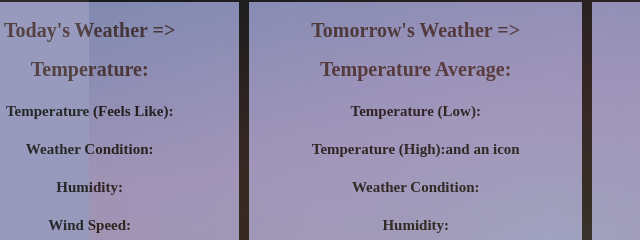
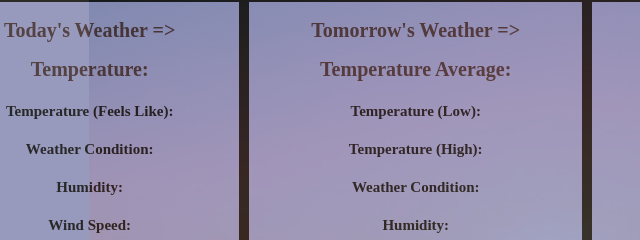
Before and after one commit to 1Amal/javaScriptWeatherApp, a plain HTML site: page index.html in a window 1280 px wide. Shown: the part 181-421 px from the top of the page, 163-803 px from the left. Drawn offline with Linux system fonts and the light colour scheme; no server answers.

Commit message:
Finalized the Weather Project

```diff
--- a/index.html
+++ b/index.html
@@ -74,7 +74,7 @@
               <span class="displayTempLowDay2"></span>
             </h3>
             <h3>
-              Temperature (High):and an icon
+              Temperature (High):
               <span class="displayTempHighDay2"></span>
             </h3>
 
```
Also changed, not shown: mainJavaScript.js (+1 -1 lines).
